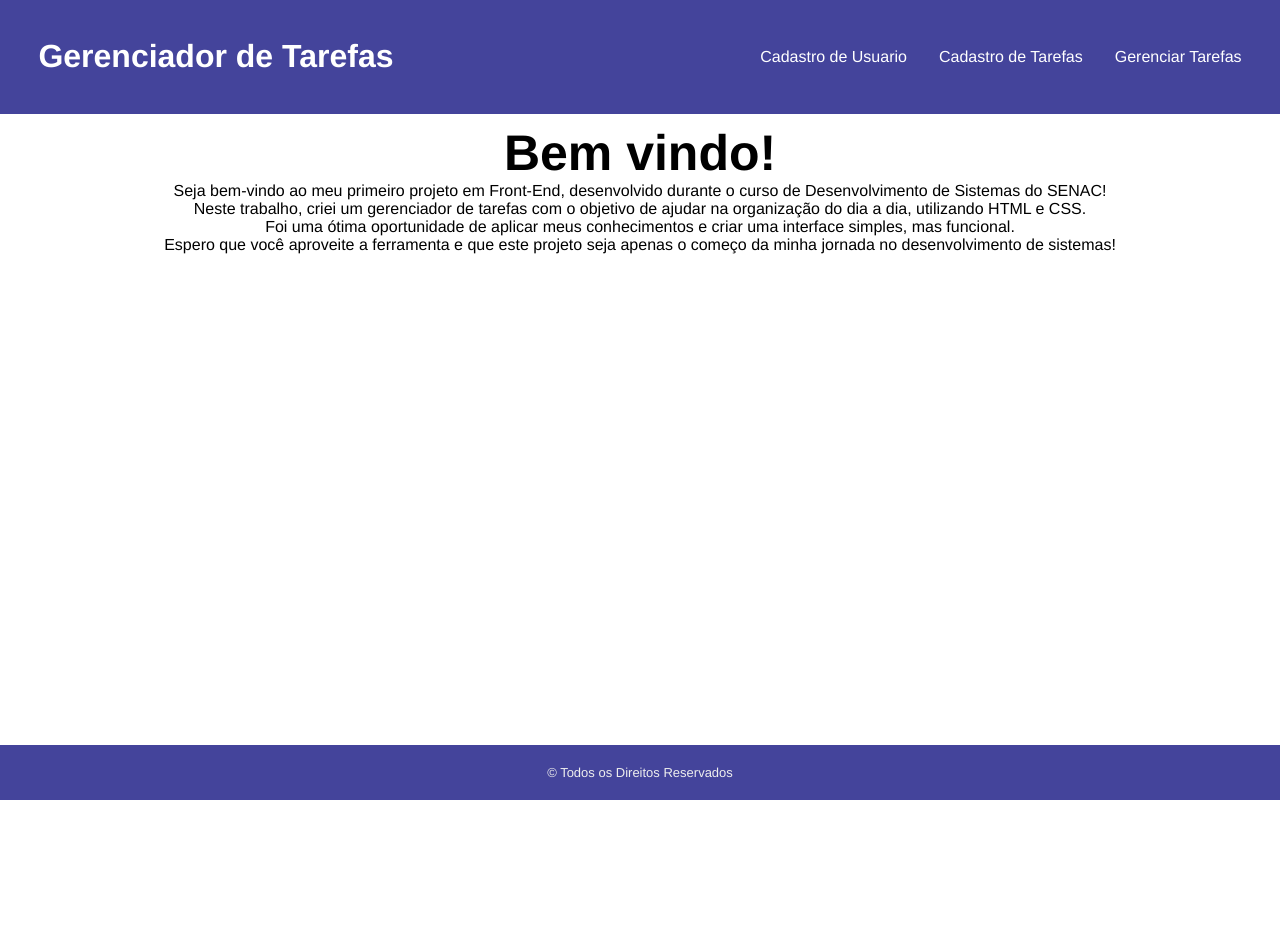
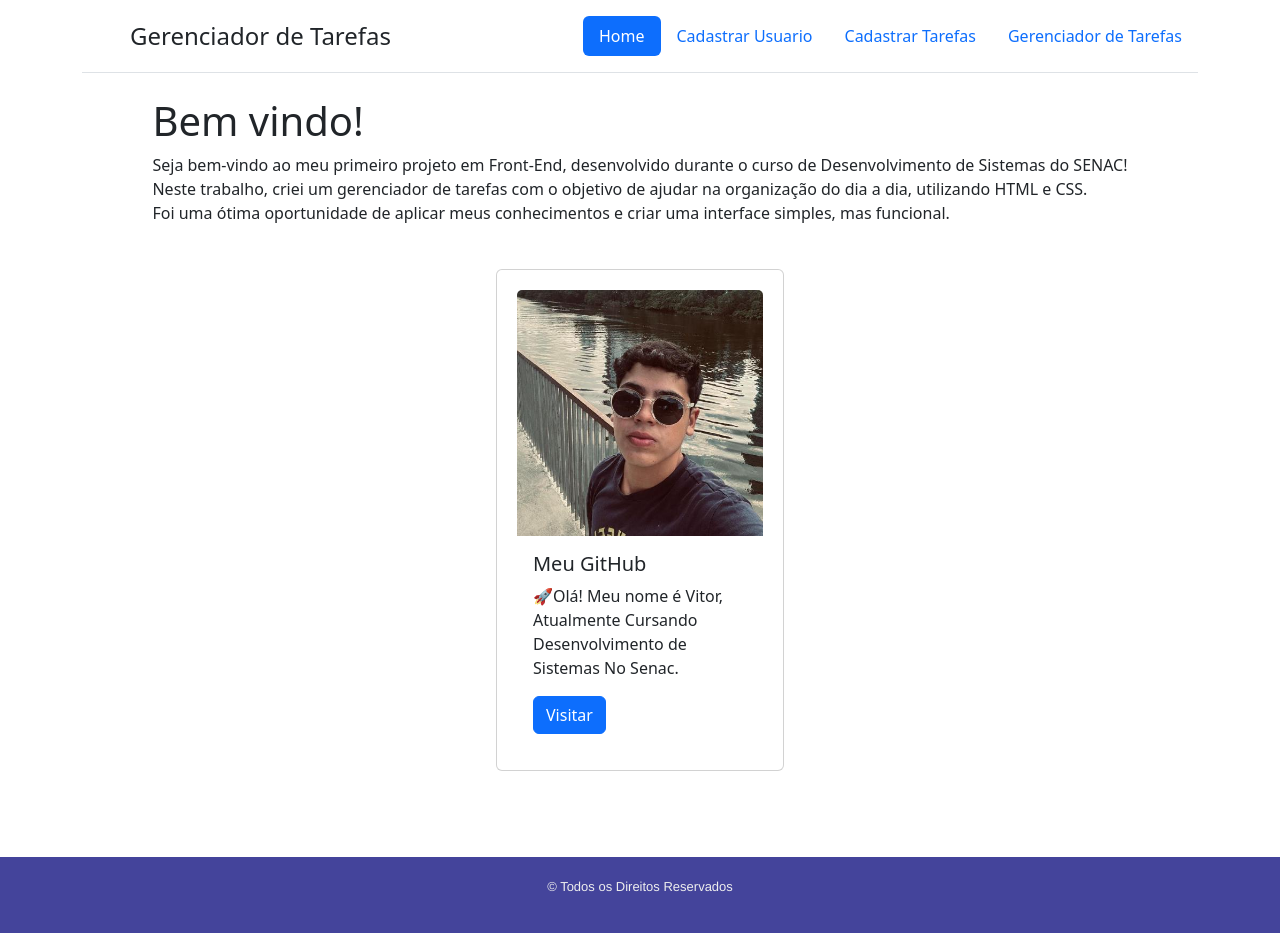
Before and after one commit to Vitorfran/gerenciador_Tarefas, a PHP site: page / in a window 1280 px wide. Before the commit the page ends 800 px from the top, so only its background shows below. Run offline with PHP 8.4, Linux system fonts and the light colour scheme.

Commit message:
Colocando o bootstrap

```diff
--- a/css/footer.css
+++ b/css/footer.css
@@ -5,10 +5,11 @@
    background-color: #007B;
     font-size: small;
     width: 100%;
-    position: fixed;
-    bottom: 0%;
+     position: fixed;
+    bottom: 0% !important;
     left: 0%;
     padding: 20px;
+    margin-bottom: 0px;
 
 
 }
--- a/css/index.css
+++ b/css/index.css
@@ -1,4 +1,35 @@
-*{
-    margin: 0%;
-    padding: 0%;
+html, body {
+    height: 100%;
+    display: flex;
+    flex-direction: column;
+    margin: 0;
+    padding: 0;
 }
+
+main {
+    flex: 1; /* Faz o main crescer e empurrar o footer para baixo */
+    display: flex;
+    flex-direction: column;
+    justify-content: center; /* Centraliza o conteúdo no meio */
+    align-items: center; /* Centraliza horizontalmente */
+    padding-bottom: 50px; /* Evita que o footer sobreponha o conteúdo */
+}
+
+.card {
+    max-width: 300px; /* Defina uma largura máxima */
+    width: 100%;
+    margin: 20px auto; /* Centraliza o card */
+    padding: 20px;
+    min-height: 250px; /* Garante que tenha altura suficiente */
+}
+
+.footerIndex {
+    font-family: 'Franklin Gothic Medium', 'Arial Narrow', Arial, sans-serif;
+    text-align: center;
+    background-color: #007B;
+    font-size: small;
+    width: 100%; /* ✅ Garante que o footer ocupe toda a largura */
+    position: relative; /* ✅ Permite que o conteúdo empurre o footer */
+    padding: 20px;
+    margin-top: auto; /* ✅ Mantém o footer sempre no fim da página */
+}
--- a/index.html
+++ b/index.html
@@ -5,35 +5,47 @@
     <meta name="viewport" content="width=device-width, initial-scale=1.0">
     <title>Home</title>
     <link rel="stylesheet" href="/css/index.css">
-    <link rel="stylesheet" href="/css/header.css">
+
     <link rel="stylesheet" href="/css/footer.css">
     <link rel="shortcut icon" href="/img/favicon_io (1)/favicon.ico" type="image/x-icon">
+    <link href="https://cdn.jsdelivr.net/npm/bootstrap@5.3.0/dist/css/bootstrap.min.css" rel="stylesheet">
+
 </head>
 <body>
-    <header class="cabeçalho">
-        <h1 class="textoPrincipal" >Gerenciador de Tarefas <a href="index.html"></a></h1> <!-- cabeçalho -->
-         <nav class="menu">
-             <ul class="lista">
-                 <li> <a class="links" href="./html/cadUsuario.html">Cadastro de Usuario</a>
-                 </li>
-                 <li> <a class="links" href="./html/cadTarefa.html">Cadastro de Tarefas</a>
-                 </li>
+    <div class="container">
+        <header class="d-flex flex-wrap justify-content-center py-3 mb-4 border-bottom">
+          <a href="/" class="d-flex align-items-center mb-3 mb-md-0 me-md-auto text-dark text-decoration-none">
+            <svg class="bi me-2" width="40" height="32"><use xlink:href="#bootstrap"></use></svg>
+            <span class="fs-4">Gerenciador de Tarefas</span>
+          </a>
 
-                <li> <a class="links" href="./html/gerenciador.html">Gerenciar Tarefas </a>
-                </li>
-             </ul>
-            </nav>
-
+          <ul class="nav nav-pills">
+            <li class="nav-item"><a href="/index.html" class="nav-link active" aria-current="page">Home</a></li>
+            <li class="nav-item"><a href="/html/cadUsuario.html" class="nav-link">Cadastrar Usuario</a></li>
+            <li class="nav-item"><a href="/html/cadTarefa.html" class="nav-link">Cadastrar Tarefas</a></li>
+            <li class="nav-item"><a href="/html/gerenciador.html" class="nav-link">Gerenciador de Tarefas</a></li>
+          </ul>
         </header>
+      </div>
         <main>  <!-- Conteudo -->
         <section class="sessao1"> <!-- Sessao 1-->
              <h1 class="titulosessao1" >Bem vindo!</h1>
              <p>Seja bem-vindo ao meu primeiro projeto em Front-End, desenvolvido durante o curso de Desenvolvimento de Sistemas do SENAC! <br>
 
                 Neste trabalho, criei um gerenciador de tarefas com o objetivo de ajudar na organização do dia a dia, utilizando HTML e CSS.<br> Foi uma ótima oportunidade de aplicar meus conhecimentos e criar uma interface simples, mas funcional. <br>
+                 <br> </p>
 
-                Espero que você aproveite a ferramenta e que este projeto seja apenas o começo da minha jornada no desenvolvimento de sistemas! <br> </p>
+
+                <div class="card" style="width: 18rem;">
+                    <img class="card-img-top" src="/img/favicon_io (1)/127554215.jpg" alt="Imagem de capa do card">
+                    <div class="card-body">
+                      <h5 class="card-title">Meu GitHub</h5>
+                      <p class="card-text">🚀Olá! Meu nome é Vitor, Atualmente Cursando Desenvolvimento de Sistemas No Senac.</p>
+                      <a href="https://github.com/Vitorfran" class="btn btn-primary">Visitar</a>
+                    </div>
+                  </div>
         </section>
+
 
         <section class="sessao2"> <!-- Sessao 2 -->
             <h1 class="titulosessao2"></h1>
@@ -41,9 +53,11 @@
         </section>
 
     </main>
-    <footer> <!-- Rodapé -->
-
+    <footer class="footerIndex"> <!-- Rodapé -->
         <p class="textofooter" >&copy; Todos os Direitos Reservados</p>
     </footer>
+
+    <script src="https://cdn.jsdelivr.net/npm/bootstrap@5.3.0/dist/js/bootstrap.bundle.min.js"></script>
+
 </body>
 </html>
```
Also changed, not shown: css/cadTarefa.css (+9 -3 lines), css/cadUsuario.css (+6 -1 lines), html/cadTarefa.html (+23 -19 lines), html/cadUsuario.html (+21 -17 lines), html/gerenciador.html (+16 -13 lines), img/favicon_io (1)/127554215.jpg (added).
